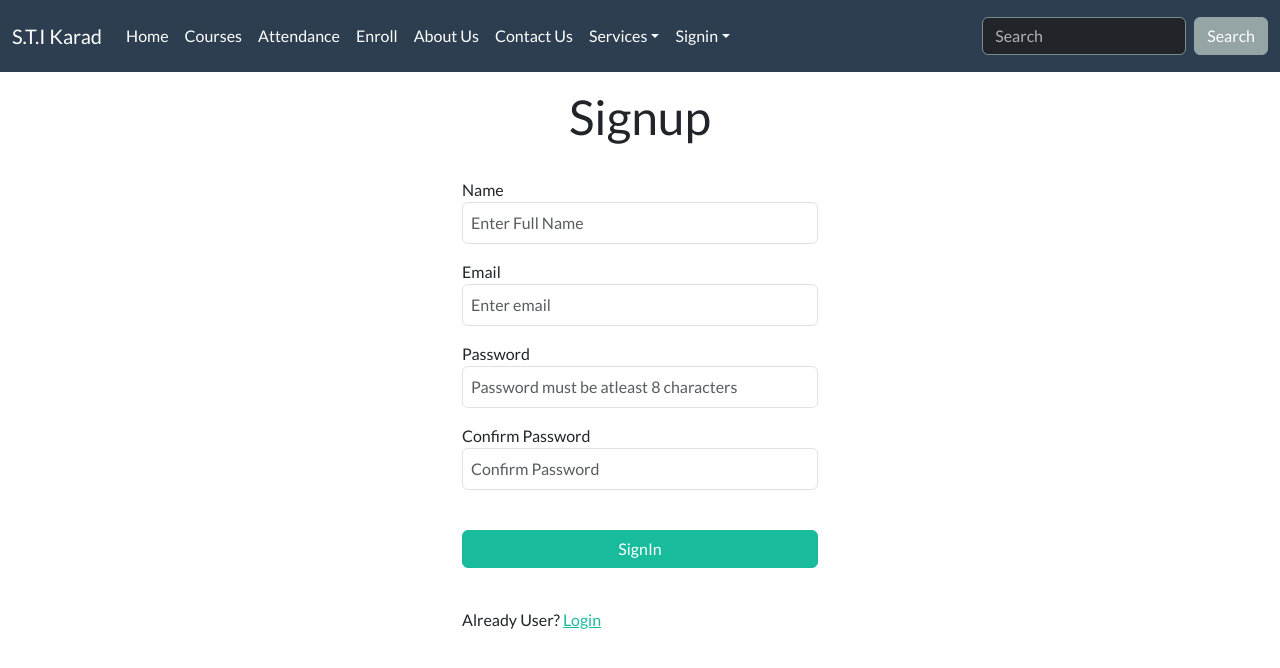
After one commit to Qaiser789/S.T.I, a Django app: page /auth/signup/ in a window 1280 px wide. The commit adds this page. Shown: the top 668 px of the page. Run offline with Django 4.2, Linux system fonts and the light colour scheme; some libraries are stand-ins or nearby versions.

Commit message:
login and signup added.

```diff
--- /dev/null
+++ b/startupproject/authapp/urls.py
@@ -0,0 +1,9 @@
+from django.urls import path
+from authapp import views
+
+
+urlpatterns = [
+    path('signup/',views.signup,name="signup"),
+    path('login/',views.handleLogin,name="handleLogin"),
+    path('logout/',views.handleLogout,name="handleLogout"),
+]
--- a/startupproject/authapp/views.py
+++ b/startupproject/authapp/views.py
@@ -1,3 +1,14 @@
 from django.shortcuts import render
 
 # Create your views here.
+
+def signup(request):
+    return render(request,"signup.html")
+
+
+def handleLogin(request):
+    return render(request,"login.html")
+
+
+def handleLogout(request):
+    return render(request,"login.html")
--- a/startupproject/startupproject/urls.py
+++ b/startupproject/startupproject/urls.py
@@ -18,5 +18,6 @@ from django.urls import path, include
 
 urlpatterns = [
     path('admin/', admin.site.urls),
-    path('',include("startupapp.urls"))
+    path('',include("startupapp.urls")),
+    path('auth/',include("authapp.urls"))
 ]
--- /dev/null
+++ b/startupproject/templates/base.html
@@ -0,0 +1,145 @@
+{% load static %}
+<!DOCTYPE html>
+<html lang="en">
+  <head>
+    <meta charset="UTF-8" />
+    <meta name="viewport" content="width=device-width, initial-scale=1.0" />
+    <link
+      href="https://cdn.jsdelivr.net/npm/bootstrap@5.3.1/dist/css/bootstrap.min.css"
+      rel="stylesheet"
+      integrity="sha384-4bw+/aepP/YC94hEpVNVgiZdgIC5+VKNBQNGCHeKRQN+PtmoHDEXuppvnDJzQIu9"
+      crossorigin="anonymous"
+    />
+    <link rel="stylesheet" href="{% static 'css/style.css' %}" />
+    {% block style %} {% endblock style %}
+
+    <title>
+      Startup Training Institute - {% block title %} {% endblock title %}
+    </title>
+  </head>
+  <body>
+    <nav class="navbar navbar-expand-lg bg-primary" data-bs-theme="dark">
+      <div class="container-fluid">
+        <a class="navbar-brand" href="/">S.T.I Karad</a>
+        <button
+          class="navbar-toggler"
+          type="button"
+          data-bs-toggle="collapse"
+          data-bs-target="#navbarColor01"
+          aria-controls="navbarColor01"
+          aria-expanded="false"
+          aria-label="Toggle navigation"
+        >
+          <span class="navbar-toggler-icon"></span>
+        </button>
+        <div class="collapse navbar-collapse" id="navbarColor01">
+          <ul class="navbar-nav me-auto">
+            <li class="nav-item">
+              <a class="nav-link {% block home %} {% endblock home %}" href="/"
+                >Home
+                <span class="visually-hidden">(current)</span>
+              </a>
+            </li>
+
+            <li class="nav-item">
+              <a
+                class="nav-link {% block courses %} {% endblock courses %}"
+                href="/courses"
+                >Courses</a>
+            </li>
+            <li class="nav-item">
+              <a
+                class="nav-link {% block Attendance %} {% endblock Attendance %}"
+                href="/attendance"
+                >Attendance</a>
+            </li>
+            <li class="nav-item">
+              <a
+                class="nav-link {% block Enroll %} {% endblock Enroll %}"
+                href="/enroll"
+                >Enroll</a>
+            </li>
+            <li class="nav-item">
+              <a
+                class="nav-link {% block About %} {% endblock About %}"
+                href="/about"
+                >About Us</a>
+            </li>
+            <li class="nav-item">
+              <a
+                class="nav-link {% block Contact %} {% endblock Contact %}"
+                href="/contact"
+                >Contact Us</a>
+            </li>
+            <li class="nav-item dropdown">
+              <a
+                class="nav-link dropdown-toggle"
+                data-bs-toggle="dropdown"
+                href="/"
+                role="button"
+                aria-haspopup="true"
+                aria-expanded="false"
+                >Services</a>
+              <div class="dropdown-menu">
+                <a class="dropdown-item" href="/"
+                  >Training Professional Courses</a>
+                <a class="dropdown-item" href="/">Freelancing</a>
+                <a class="dropdown-item" href="/">Onsite Training</a>
+                <div class="dropdown-divider"></div>
+                <a class="dropdown-item" href="/">Online or Offline Training</a>
+              </div>
+            </li>
+
+            <li class="nav-item dropdown">
+              <a
+                class="nav-link dropdown-toggle"
+                data-bs-toggle="dropdown"
+                href="/auth/login"
+                role="button"
+                aria-haspopup="true"
+                aria-expanded="false"
+                >Signin</a>
+              <div class="dropdown-menu">
+                <a class="dropdown-item" href="/auth/signup/">Signup</a>
+                <a class="dropdown-item" href="/auth/login/">Login</a>
+                <div class="dropdown-divider"></div>
+                <a class="dropdown-item" href="/auth/reset-password"
+                  >Reset Password</a>
+                <a class="dropdown-item" href="/auth/logout/">Logout</a>
+              </div>
+            </li>
+          </ul>
+          <form class="d-flex">
+            <input
+              class="form-control me-sm-2"
+              type="search"
+              placeholder="Search"
+            />
+            <button class="btn btn-secondary my-2 my-sm-0" type="submit">
+              Search
+            </button>
+          </form>
+        </div>
+      </div>
+    </nav>
+
+    {% block body %}
+
+    {% endblock body %}
+
+    {% block script %}
+
+    {% endblock script %}
+
+    <script
+      src="https://cdn.jsdelivr.net/npm/@popperjs/core@2.11.8/dist/umd/popper.min.js"
+      integrity="sha384-I7E8VVD/ismYTF4hNIPjVp/Zjvgyol6VFvRkX/vR+Vc4jQkC+hVqc2pM8ODewa9r"
+      crossorigin="anonymous"
+    ></script>
+    <script
+      src="https://cdn.jsdelivr.net/npm/bootstrap@5.3.1/dist/js/bootstrap.min.js"
+      integrity="sha384-Rx+T1VzGupg4BHQYs2gCW9It+akI2MM/mndMCy36UVfodzcJcF0GGLxZIzObiEfa"
+      crossorigin="anonymous"
+    ></script>
+  </body>
+</html>
--- /dev/null
+++ b/startupproject/templates/signup.html
@@ -0,0 +1,76 @@
+{% extends 'base.html' %}
+{% block title %} Signup {% endblock title %}
+{% block body %}
+
+<div class="container mt-3">
+    <div class="row">
+      <div class="col-md-4"></div>
+
+      <div class="col-md-4">
+        <h1 class="text-center">Signup</h1>
+        <form>
+        <br/>
+        <form action="" method="post">
+          <label for="name">Name</label>
+          <div class="form-group">
+            <input
+              type="text"
+              class="form-control p-2 mb-3"
+              id="name"
+              name="name"
+              placeholder="Enter Full Name"
+              required
+            />
+          </div>
+          <label for="email">Email</label>
+          <div class="form-group">
+            <input
+              type="email"
+              class="form-control p-2 mb-3"
+              id="email"
+              name="email"
+              placeholder="Enter email"
+              required
+            />
+          </div>
+          <label for="pass1">Password </label>
+          <div class="form-group">
+
+            <input
+              type="password"
+              class="form-control p-2 mb-3"
+              id="pass1"
+              name="pass1"
+              placeholder="Password must be atleast 8 characters"
+              required
+
+            />
+
+          </div>
+          <label for="pass2">Confirm Password</label>
+          <div class="form-group">
+            <input
+              type="password"
+              class="form-control p-2 mb-3"
+              id="pass2"
+              name="pass2"
+              placeholder="Confirm Password"
+              required
+            />
+          </div>
+          <br />
+          <div class="d-grid gap-2 mb-3">
+          <button type="submit" class="btn btn-success get-started-btn">SignIn</button>
+          </div>
+
+          <br />
+          Already User? <a href="/auth/login/">Login</a>
+          <br />
+        </form>
+      </div>
+
+      <div class="col-md-4"></div>
+    </div>
+  </div>
+
+{% endblock body %}
```
Also changed, not shown: startupproject/templates/about.html (+16 -11 lines), startupproject/templates/contact.html (+15 -11 lines), startupproject/templates/index.html (+13 -55 lines), startupproject/templates/login.html (added, +58 -0 lines).
